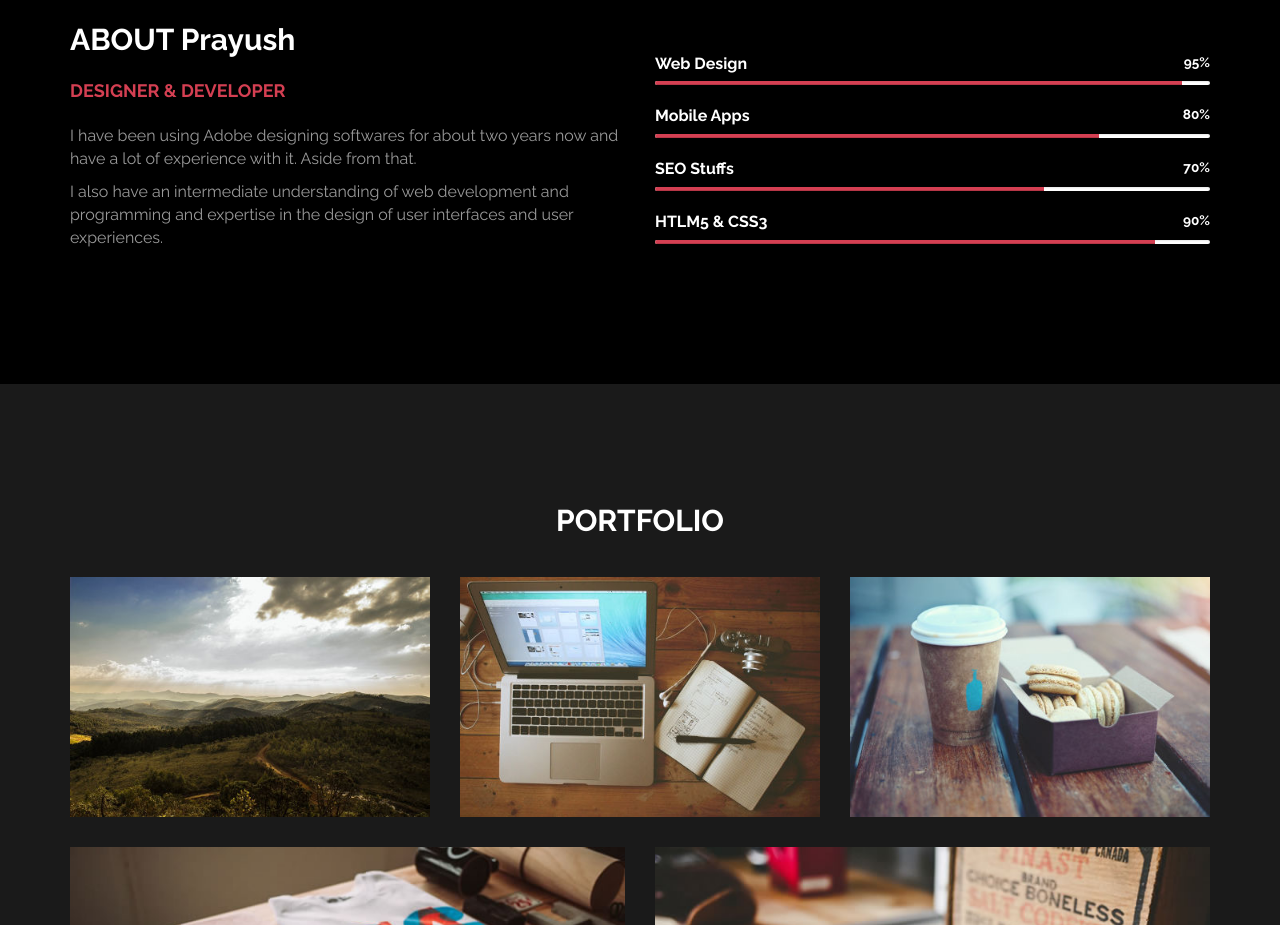
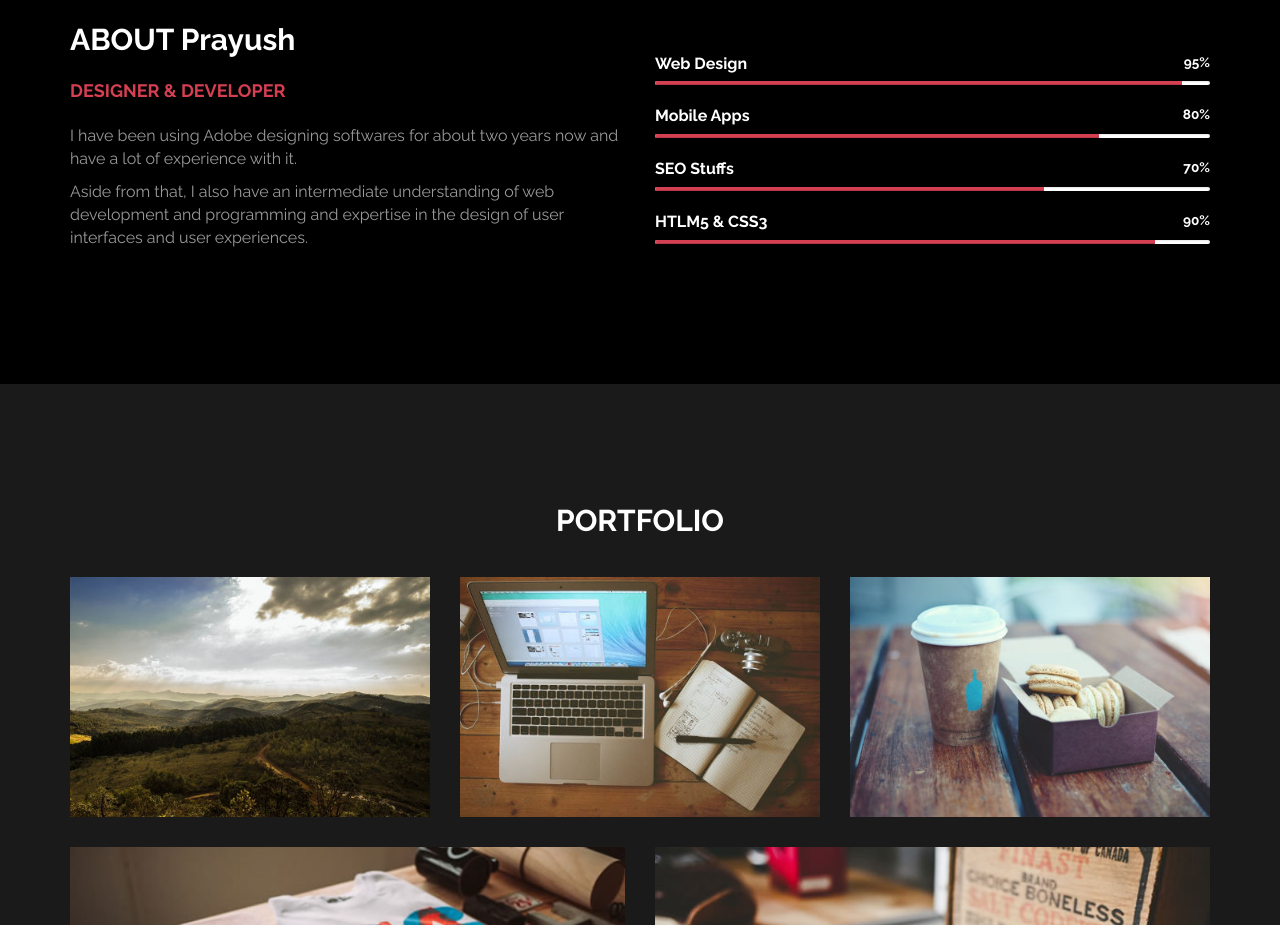
Before and after one commit to adhikareeprayush/portfolio1, a plain HTML site: page index.html in a window 1280 px wide. Shown: the part 1316-2241 px from the top of the page. Drawn offline with Linux system fonts and the light colour scheme.

Commit message:
Update index.html

```diff
--- a/index.html
+++ b/index.html
@@ -110,8 +110,8 @@
 					<div class="col-md-6 col-xs-11 wow fadeInLeft" data-wow-delay="0.9s">
 						<h2>ABOUT Prayush</h2>
 						<h4>DESIGNER &AMP; DEVELOPER</h4>
-						<p>I have been using Adobe designing softwares for about two years now and have a lot of experience with it. Aside from that.</p>
-						<p> I also have an intermediate understanding of web development and programming and expertise in the design of user interfaces and user experiences.</p>
+						<p>I have been using Adobe designing softwares for about two years now and have a lot of experience with it.</p>
+						<p>Aside from that, I also have an intermediate understanding of web development and programming and expertise in the design of user interfaces and user experiences.</p>
 					</div>
 					<div class="col-md-6 col-xs-11 wow fadeInRight" data-wow-delay="0.9s">
 						<span class="text-top">Web Design <small>95%</small></span>
```
